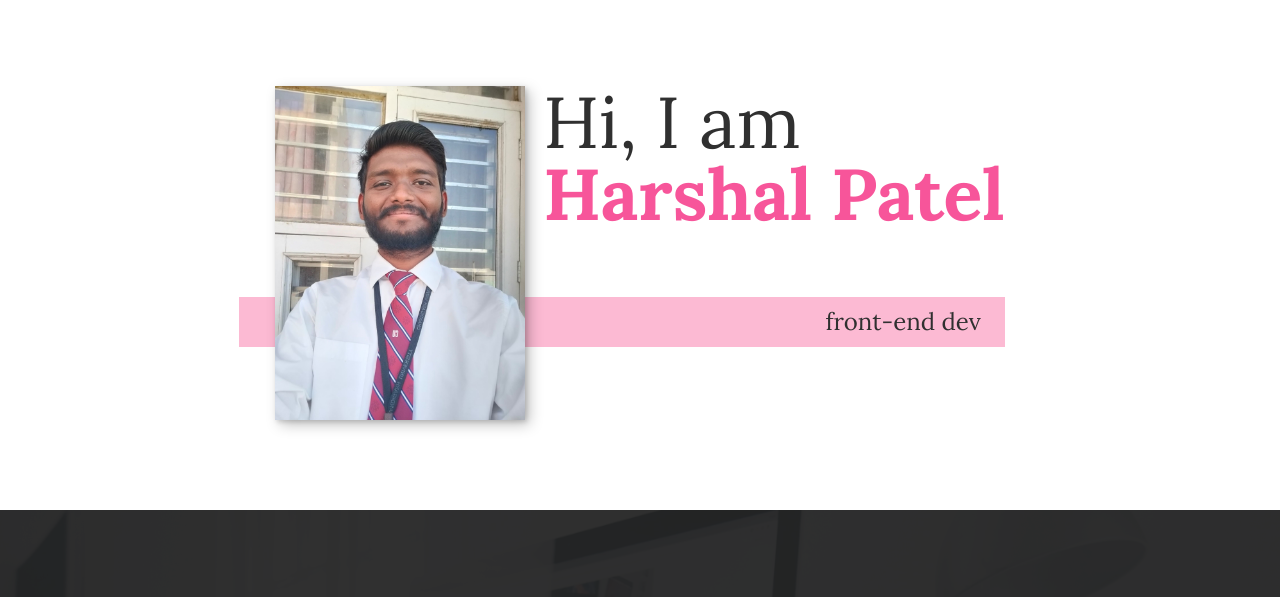
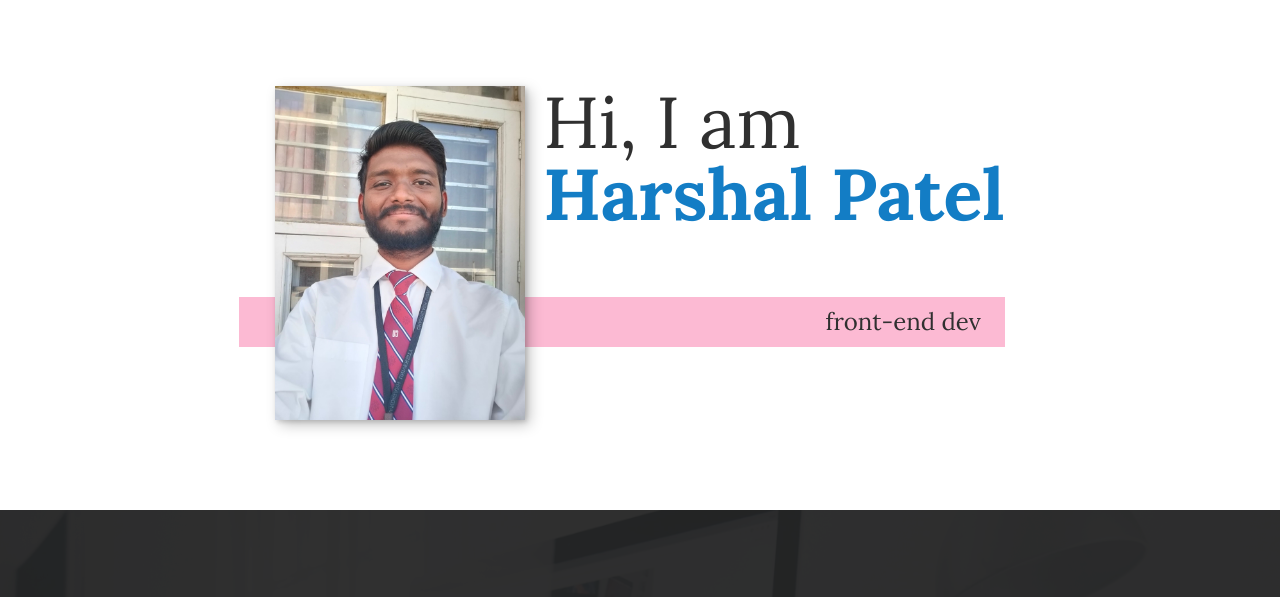
Before and after one commit to HarshalPatel1972/FirstDevelopment, a plain HTML site: page index.html in a window 1280 px wide. Shown: the part 139-736 px from the top of the page. Drawn offline with nearby package versions, Linux system fonts and the light colour scheme.

Commit message:
Changed Name Color

```diff
--- a/css/style.css
+++ b/css/style.css
@@ -65,7 +65,7 @@ img {
 
 strong {
   font-weight: var(--fw-bold);
-  color: #f7559a;
+  color: #137dc5;
 }
 
 :focus {
```
